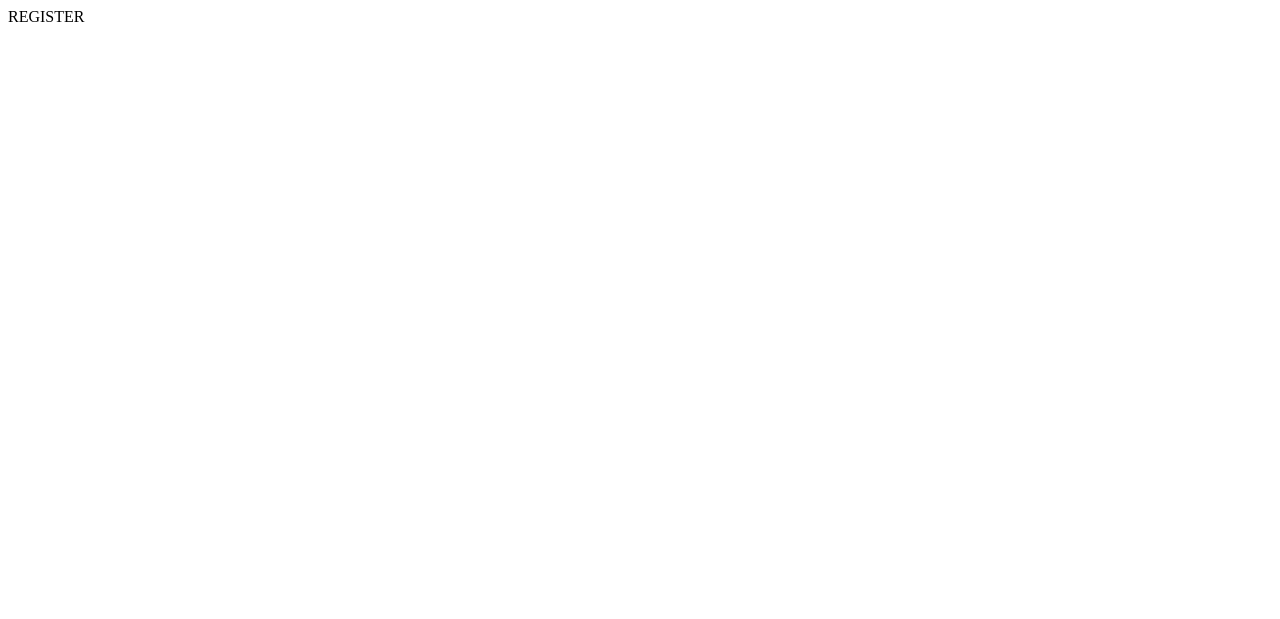
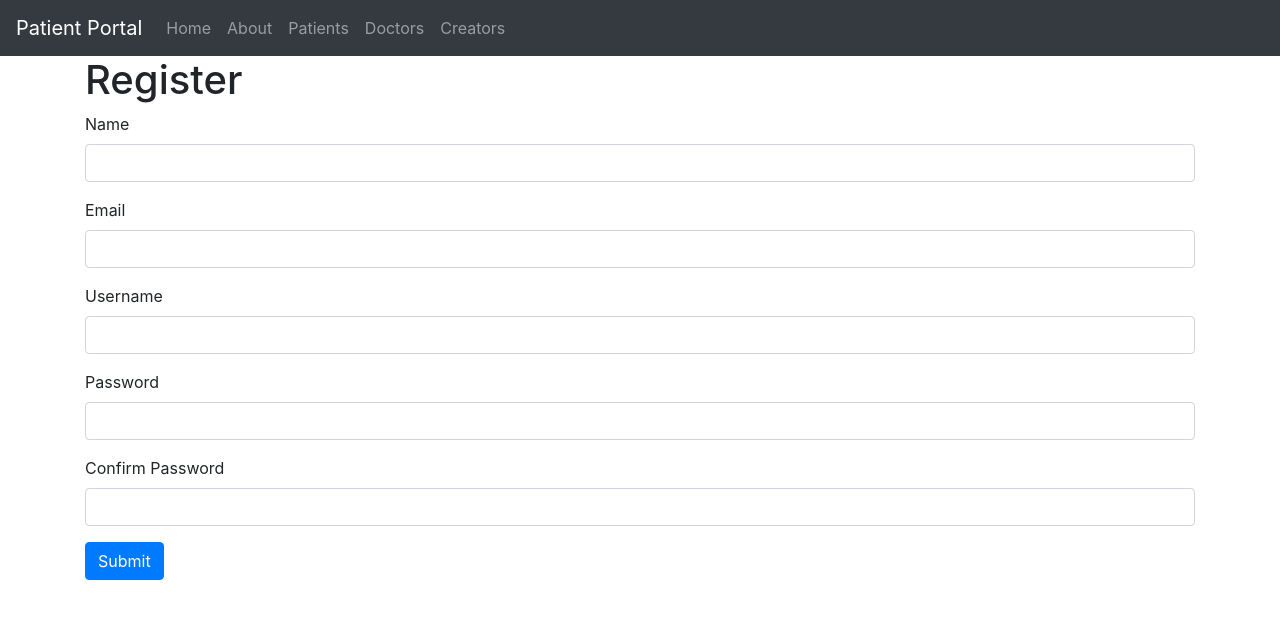
Before and after one commit to sakshatshinde/patient-portal-V2.0, a Flask app: page /register in a window 1280 px wide. Before the commit the part shown is almost empty. Shown: the top 619 px of the page. Run offline with Flask 2, Linux system fonts and the light colour scheme; some libraries are stand-ins or nearby versions.

Commit message:
Register page layout

```diff
--- /dev/null
+++ b/templates/includes/_formhelpers.html
@@ -0,0 +1,14 @@
+{% macro render_field(field) %}
+
+    {{ field.label }}
+
+    {{ field(**kwargs) | safe}}
+
+    {% if field.errors %}
+        {% for error in field.errors %}
+            <span class="help-inline">{{ error }}</span>
+        {% endfor %}
+
+    {% endif %}
+
+{% endmacro %}
--- a/templates/register.html
+++ b/templates/register.html
@@ -1 +1,29 @@
-REGISTER
+
+{% extends 'layout.html' %}
+
+{% block body %}
+
+    <h1>Register</h1>
+    {% from "includes/_formhelpers.html" import render_field %}
+    <form method="POST" action="">
+        <div class="form-group">
+            {{render_field(form.name, class_="form-control")}}
+        </div>
+        <div class="form-group">
+            {{render_field(form.email, class_="form-control")}}
+        </div>
+        <div class="form-group">
+            {{render_field(form.username, class_="form-control")}}
+        </div>
+        <div class="form-group">
+            {{render_field(form.password, class_="form-control")}}
+        </div>
+        <div class="form-group">
+            {{render_field(form.confirm, class_="form-control")}}
+        </div>
+        <p>
+            <input type="submit" value="Submit" class="btn btn-primary">
+        </p>
+    </form>
+
+{% endblock %}
```
